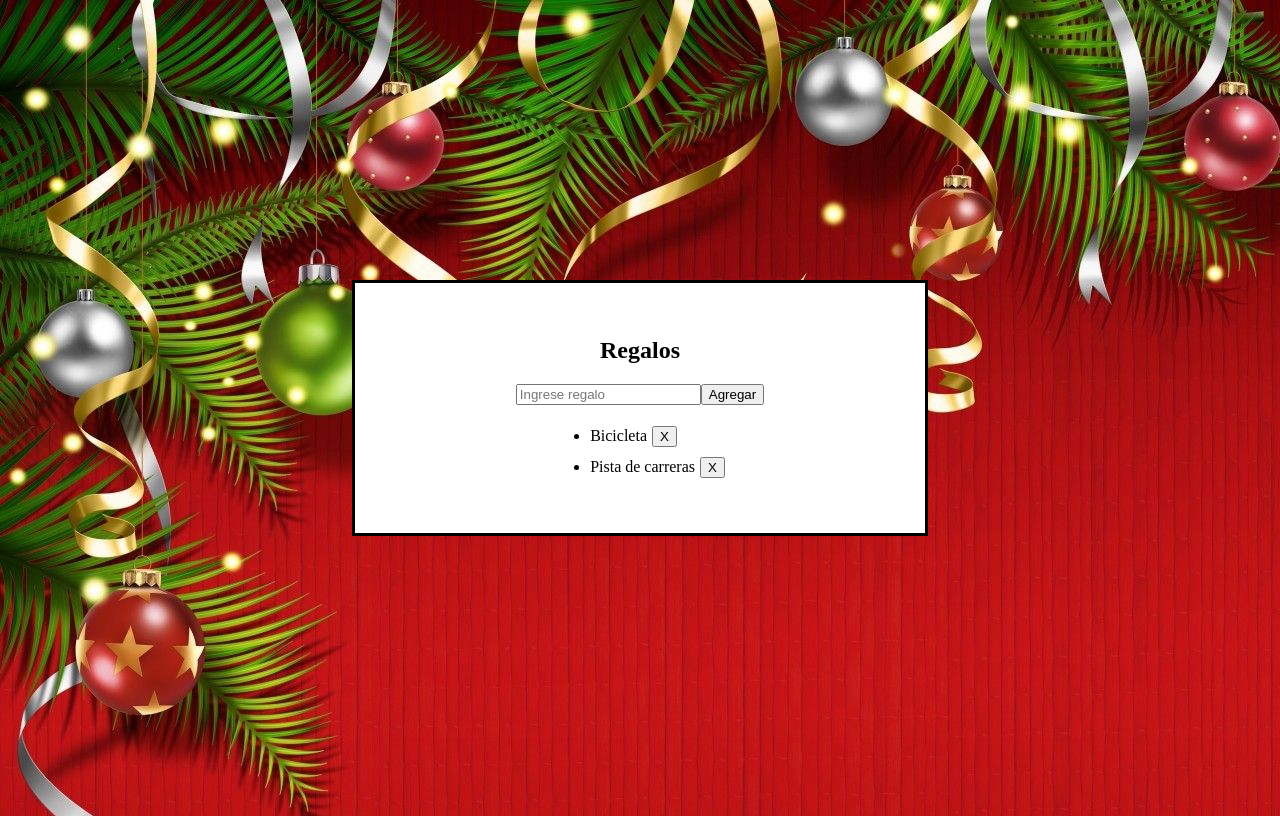
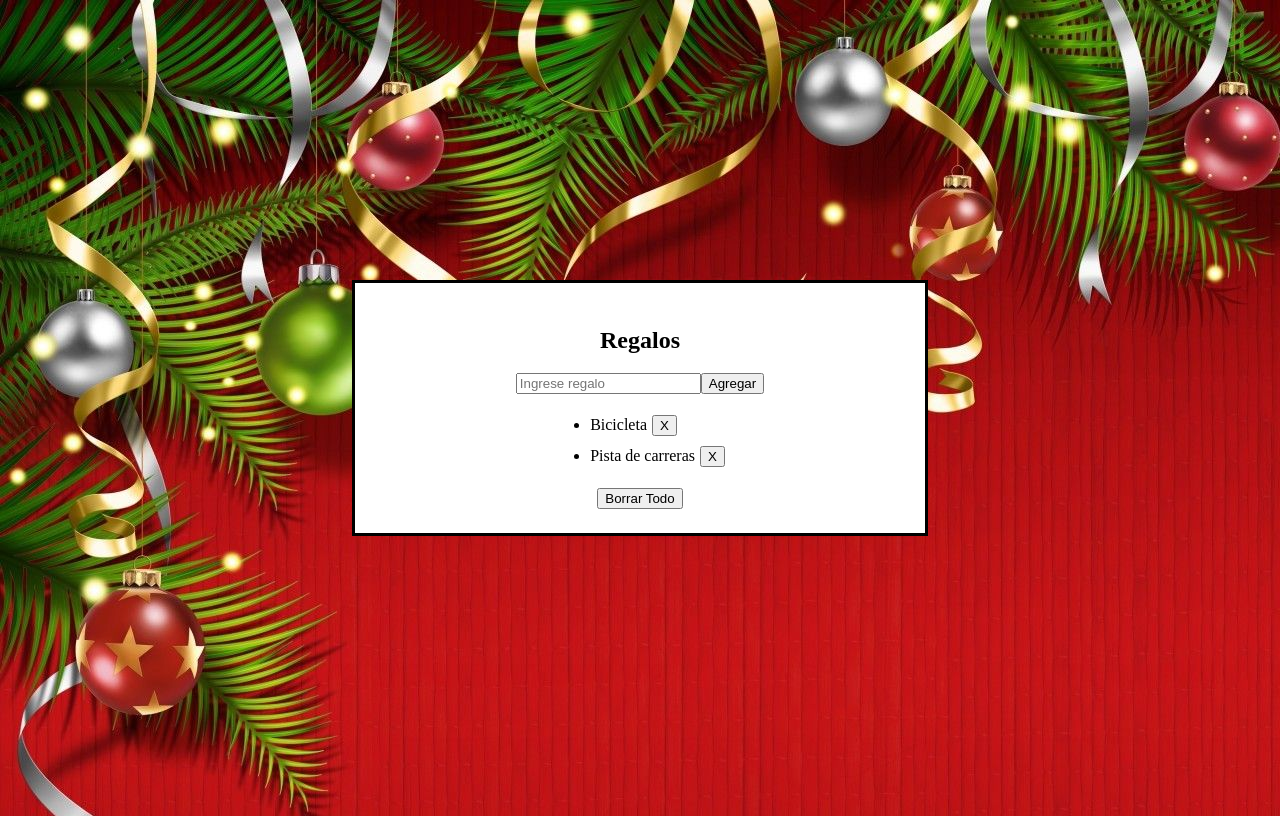
Before and after one commit to HugoRadulovich/adviency, a React (Vite) app: page / in a window 1280 px wide. Built offline with nearby package versions, Linux system fonts and the light colour scheme.

Commit message:
agrege delete de todos los regalos

```diff
--- a/src/AdviencyApp.jsx
+++ b/src/AdviencyApp.jsx
@@ -43,6 +43,14 @@ export const AdviencyApp = () => {
 
     }
 
+    const handleDeleteTodo = () => {
+        const action = {
+            type: '[REGALO] Remove Total',
+
+        }
+        dispatch(action)
+    }
+
 
     return (
         <>
@@ -52,6 +60,7 @@ export const AdviencyApp = () => {
                         <h2>Regalos</h2>
                         <RegaloAdd onNewRegalo = {handleNewRegalo }/>
                         <RegaloList regalos={regalos} onDelete={handleDeleteRegalo}/>
+                        <button onClick={handleDeleteTodo}>Borrar Todo</button>
                     </div>
                 </div>
             </div>
--- a/src/helpers/regalosReducer.js
+++ b/src/helpers/regalosReducer.js
@@ -14,6 +14,10 @@ export const regalosReducer = (initialState = [], action) => {
             return initialState.filter(regalo => regalo.id !== action.payload)
 
 
+
+        case '[REGALO] Remove Total':
+            return [];
+
         default:
             return initialState;
     }
```
